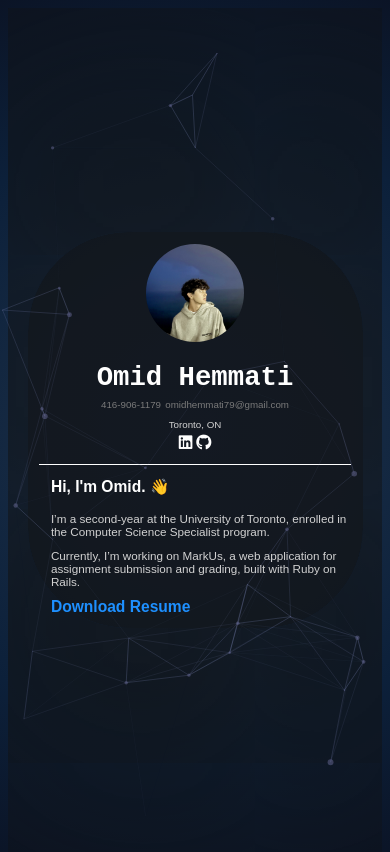
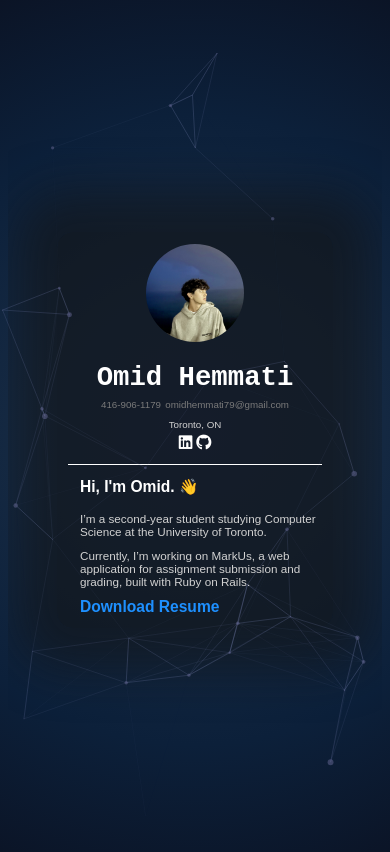
Before and after one commit to hemmatio/portfolio, a plain HTML site: page index.html in a window 390 px wide. Drawn offline with nearby package versions, Linux system fonts and the light colour scheme.

Commit message:
minor changes

```diff
--- a/css/style.css
+++ b/css/style.css
@@ -28,9 +28,9 @@ body {
     /*max-width: 1200px; !* Prevents excessive scaling on very wide screens *!*/
     padding: 3vw;
 
-    box-shadow: 0px 0px 300px 250px rgba(18, 18, 18, 0.7);
-    border-radius: 100px;
-    background-color: rgba(18, 18, 18, 0.7);
+    box-shadow: 0 0 6vw 4vw rgba(18, 18, 18, 0.6);
+    border-radius: 4vw;
+    background-color: rgba(18, 18, 18, 0.6);
 }
 
 /* Left Section */
@@ -172,7 +172,10 @@ h2 {
 @media (max-width: 768px) {
     .container {
         flex-direction: column;
-        width: 90vw;
+        width: 65vw;
+        box-shadow: 0 0 12vw 10vw rgba(18, 18, 18, 0.55);
+        border-radius: 4vw;
+        background-color: rgba(18, 18, 18, 0.55);
     }
 
     .left-section {
--- a/index.html
+++ b/index.html
@@ -32,7 +32,7 @@
     <!-- Right Section with About and Resume -->
     <div class="right-section">
         <h2>Hi, I'm Omid. &#128075;</h2>
-        <p>I’m a second-year at the University of Toronto, enrolled in the Computer Science Specialist program.</p>
+        <p>I’m a second-year student studying Computer Science at the University of Toronto.</p>
         <p>Currently, I’m working on MarkUs, a web application for assignment submission and grading, built with Ruby on Rails.</p>
         <a href="assets/Omid%20Hemmati%20Resume.pdf" target="_blank" class="resume-link">Download Resume</a>
     </div>
```
